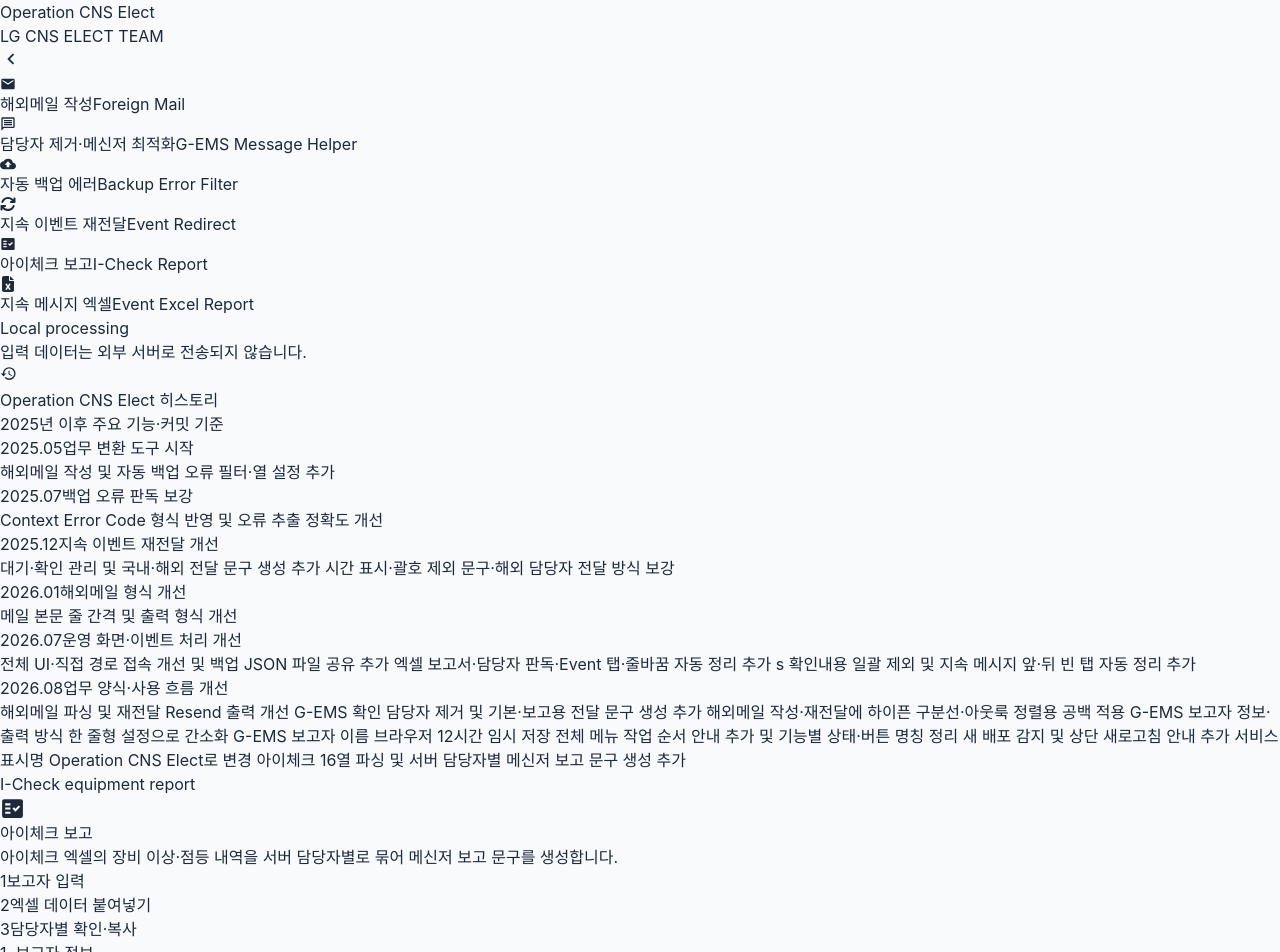
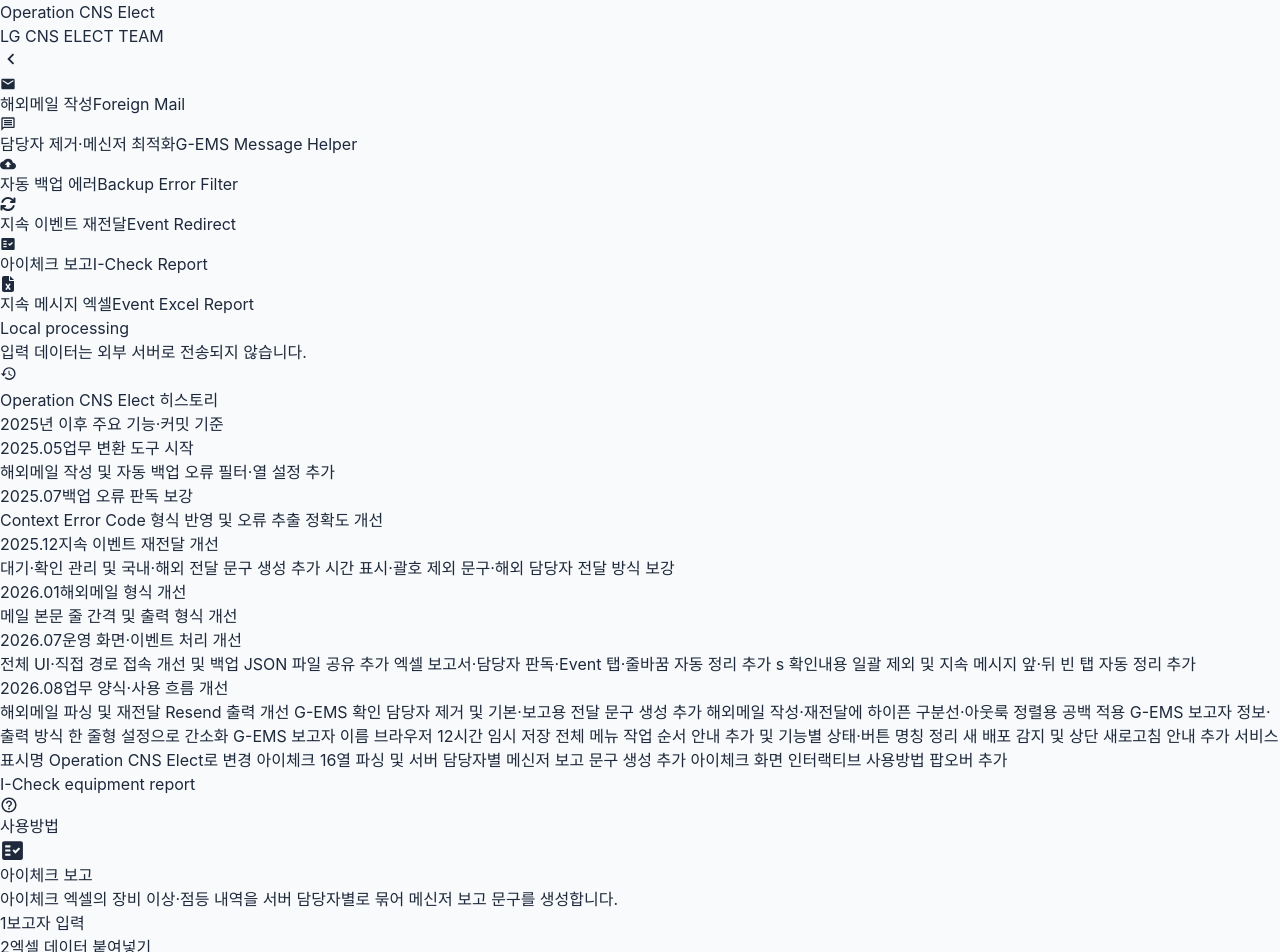
Before and after one commit to chipmunk-dev/Operation-entec, a React (Vite) app: page /icheck-report in a window 1280 px wide. Shown: the top 952 px of the page. Built offline with nearby package versions, Linux system fonts and the light colour scheme.

Commit message:
feat: add interactive I-Check guide

```diff
--- /dev/null
+++ b/src/components/HowToPopover.jsx
@@ -0,0 +1,136 @@
+import { useEffect, useId, useRef, useState } from 'react';
+import PropTypes from 'prop-types';
+import { MdHelpOutline, MdKeyboardArrowRight } from 'react-icons/md';
+
+function HowToPopover({ title, summary, steps }) {
+  const [isOpen, setIsOpen] = useState(false);
+  const containerRef = useRef(null);
+  const tooltipId = useId();
+
+  useEffect(() => {
+    if (!isOpen) return undefined;
+
+    const handlePointerDown = (event) => {
+      if (!containerRef.current?.contains(event.target)) {
+        setIsOpen(false);
+      }
+    };
+    const handleKeyDown = (event) => {
+      if (event.key === 'Escape') {
+        setIsOpen(false);
+      }
+    };
+
+    document.addEventListener('pointerdown', handlePointerDown);
+    document.addEventListener('keydown', handleKeyDown);
+
+    return () => {
+      document.removeEventListener('pointerdown', handlePointerDown);
+      document.removeEventListener('keydown', handleKeyDown);
+    };
+  }, [isOpen]);
+
+  const handleMouseLeave = () => {
+    if (!containerRef.current?.contains(document.activeElement)) {
+      setIsOpen(false);
+    }
+  };
+
+  const handleBlur = (event) => {
+    if (!event.currentTarget.contains(event.relatedTarget)) {
+      setIsOpen(false);
+    }
+  };
+
+  return (
+    <div
+      ref={containerRef}
+      className="relative z-30 shrink-0"
+      onMouseEnter={() => setIsOpen(true)}
+      onMouseLeave={handleMouseLeave}
+      onFocusCapture={() => setIsOpen(true)}
+      onBlurCapture={handleBlur}
+    >
+      <button
+        type="button"
+        onClick={() => setIsOpen(true)}
+        aria-expanded={isOpen}
+        aria-describedby={isOpen ? tooltipId : undefined}
+        className={`btn gap-1.5 border px-3 py-2 text-xs shadow-sm ${
+          isOpen
+            ? 'border-blue-300 bg-blue-50 text-blue-700'
+            : 'border-slate-200 bg-white text-slate-600 hover:border-blue-300 hover:text-blue-700'
+        }`}
+      >
+        <MdHelpOutline size={18} aria-hidden="true" />
+        사용방법
+      </button>
+
+      {isOpen && (
+        <div
+          id={tooltipId}
+          role="tooltip"
+          className="howto-popover absolute right-0 top-[calc(100%+0.6rem)] z-50 w-[min(24rem,calc(100vw-6rem))] overflow-hidden rounded-2xl border border-slate-200 bg-white shadow-2xl shadow-slate-900/20"
+        >
+          <div className="border-b border-blue-100 bg-gradient-to-br from-blue-50 via-white to-cyan-50 px-4 pb-4 pt-3.5">
+            <div className="mb-3">
+              <p className="text-sm font-bold text-slate-900">{title}</p>
+              <p className="mt-1 text-xs leading-5 text-slate-500">{summary}</p>
+            </div>
+
+            <div className="flex items-center justify-between gap-1" aria-hidden="true">
+              {steps.map((step, index) => (
+                <div key={step.title} className="contents">
+                  <div
+                    className="howto-step-icon grid h-10 w-10 shrink-0 place-items-center rounded-xl border border-blue-100 bg-white text-lg text-blue-600 shadow-sm"
+                    style={{ animationDelay: `${index * 180}ms` }}
+                  >
+                    {step.icon}
+                  </div>
+                  {index < steps.length - 1 && (
+                    <MdKeyboardArrowRight className="howto-flow-arrow shrink-0 text-xl text-blue-300" />
+                  )}
+                </div>
+              ))}
+            </div>
+          </div>
+
+          <ol className="space-y-2 p-3">
+            {steps.map((step, index) => (
+              <li
+                key={step.title}
+                className="group flex gap-3 rounded-xl px-2 py-2 transition hover:bg-slate-50"
+              >
+                <span className="grid h-6 w-6 shrink-0 place-items-center rounded-full bg-blue-50 text-[11px] font-bold text-blue-700 ring-1 ring-blue-100">
+                  {index + 1}
+                </span>
+                <span className="min-w-0">
+                  <span className="block text-xs font-bold text-slate-800">
+                    {step.title}
+                  </span>
+                  <span className="mt-0.5 block text-[11px] leading-4 text-slate-500">
+                    {step.description}
+                  </span>
+                </span>
+              </li>
+            ))}
+          </ol>
+        </div>
+      )}
+    </div>
+  );
+}
+
+HowToPopover.propTypes = {
+  title: PropTypes.string.isRequired,
+  summary: PropTypes.string.isRequired,
+  steps: PropTypes.arrayOf(
+    PropTypes.shape({
+      title: PropTypes.string.isRequired,
+      description: PropTypes.string.isRequired,
+      icon: PropTypes.node.isRequired,
+    }),
+  ).isRequired,
+};
+
+export default HowToPopover;
--- a/src/components/Navbar.jsx
+++ b/src/components/Navbar.jsx
@@ -90,7 +90,8 @@
 전체 메뉴 작업 순서 안내 추가 및 기능별 상태·버튼 명칭 정리
 새 배포 감지 및 상단 새로고침 안내 추가
 서비스 표시명 Operation CNS Elect로 변경
-아이체크 16열 파싱 및 서버 담당자별 메신저 보고 문구 생성 추가`,
+아이체크 16열 파싱 및 서버 담당자별 메신저 보고 문구 생성 추가
+아이체크 화면 인터랙티브 사용방법 팝오버 추가`,
   },
 ];
 
--- a/src/index.css
+++ b/src/index.css
@@ -111,4 +111,60 @@
   .status-pill {
     @apply inline-flex items-center gap-1.5 rounded-full px-2.5 py-1 text-xs font-semibold;
   }
+
+  .howto-popover {
+    animation: howto-popover-enter 160ms ease-out both;
+    transform-origin: top right;
+  }
+
+  .howto-step-icon {
+    animation: howto-step-float 2.8s ease-in-out infinite;
+  }
+
+  .howto-flow-arrow {
+    animation: howto-arrow-move 1.4s ease-in-out infinite;
+  }
 }
+
+@keyframes howto-popover-enter {
+  from {
+    opacity: 0;
+    transform: translateY(-4px) scale(0.98);
+  }
+  to {
+    opacity: 1;
+    transform: translateY(0) scale(1);
+  }
+}
+
+@keyframes howto-step-float {
+  0%,
+  100% {
+    transform: translateY(0);
+    box-shadow: 0 1px 2px rgb(15 23 42 / 0.06);
+  }
+  50% {
+    transform: translateY(-4px);
+    box-shadow: 0 8px 14px rgb(37 99 235 / 0.13);
+  }
+}
+
+@keyframes howto-arrow-move {
+  0%,
+  100% {
+    opacity: 0.45;
+    transform: translateX(-2px);
+  }
+  50% {
+    opacity: 1;
+    transform: translateX(2px);
+  }
+}
+
+@media (prefers-reduced-motion: reduce) {
+  .howto-popover,
+  .howto-step-icon,
+  .howto-flow-arrow {
+    animation: none;
+  }
+}
--- a/src/pages/ICheckReport/index.jsx
+++ b/src/pages/ICheckReport/index.jsx
@@ -1,6 +1,13 @@
 import { useMemo, useState } from 'react';
 import { IoMdCheckmark, IoMdCopy } from 'react-icons/io';
-import { MdFactCheck, MdOutlineWarningAmber } from 'react-icons/md';
+import {
+  MdContentPaste,
+  MdFactCheck,
+  MdGroups,
+  MdOutlineWarningAmber,
+} from 'react-icons/md';
+import { FaFileExcel } from 'react-icons/fa6';
+import HowToPopover from '../../components/HowToPopover';
 import WorkflowGuide from '../../components/WorkflowGuide';
 import {
   formatICheckReport,
@@ -14,6 +21,29 @@
 
 const inputPlaceholder =
   '2026-06-13\tLG전자\tLGECCRP1 / LGEAETL1\tSA3E-36\tIBM\tServer\tPOWER 570\tN/A\t!점등\t2\t정유희\t김미경 책임\t\t○\t\t○ 06/13 김미경 책임 - 확인요청';
+
+const howToSteps = [
+  {
+    title: '엑셀 16열 복사',
+    description: '아이체크에서 보고할 장비 행과 16개 열을 그대로 복사합니다.',
+    icon: <FaFileExcel />,
+  },
+  {
+    title: '데이터 붙여넣기',
+    description: '원본 입력란에 붙여넣으면 빈 줄과 중복 행을 자동 정리합니다.',
+    icon: <MdContentPaste />,
+  },
+  {
+    title: '담당자별 자동 분류',
+    description: '12번째 열의 서버 담당자를 기준으로 장비를 한 번에 묶습니다.',
+    icon: <MdGroups />,
+  },
+  {
+    title: '보고 문구 복사',
+    description: '담당자별 완성 문구를 복사해 메신저로 전달합니다.',
+    icon: <IoMdCopy />,
+  },
+];
 
 function ICheckReport() {
   const [reporterName, setReporterName] = useState(() =>
@@ -52,7 +82,14 @@
   return (
     <div className="page-shell">
       <header className="page-header">
-        <span className="page-eyebrow">I-Check equipment report</span>
+        <div className="flex items-start justify-between gap-3">
+          <span className="page-eyebrow">I-Check equipment report</span>
+          <HowToPopover
+            title="아이체크 보고 사용방법"
+            summary="엑셀 데이터를 붙여넣고 담당자별 보고 문구를 바로 복사하세요."
+            steps={howToSteps}
+          />
+        </div>
         <div className="flex items-center gap-3">
           <span className="grid h-11 w-11 place-items-center rounded-2xl bg-cyan-100 text-cyan-700">
             <MdFactCheck size={25} />
```
Also changed, not shown: 1 other file (tests, documents, lock files or other folders).
